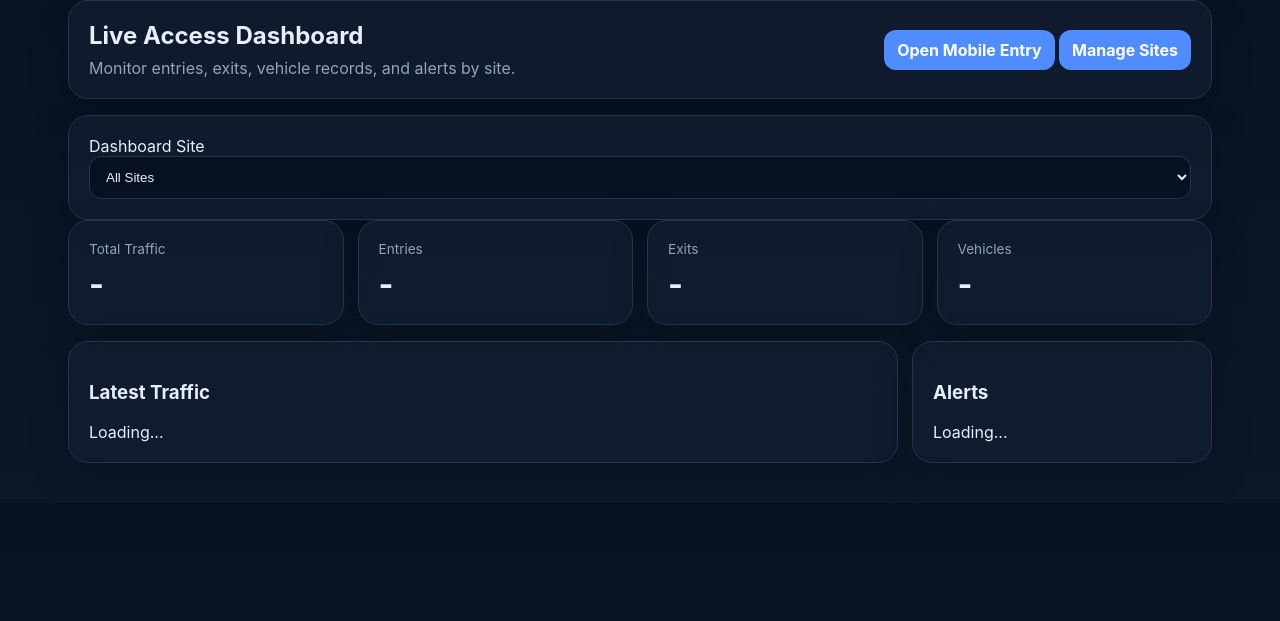
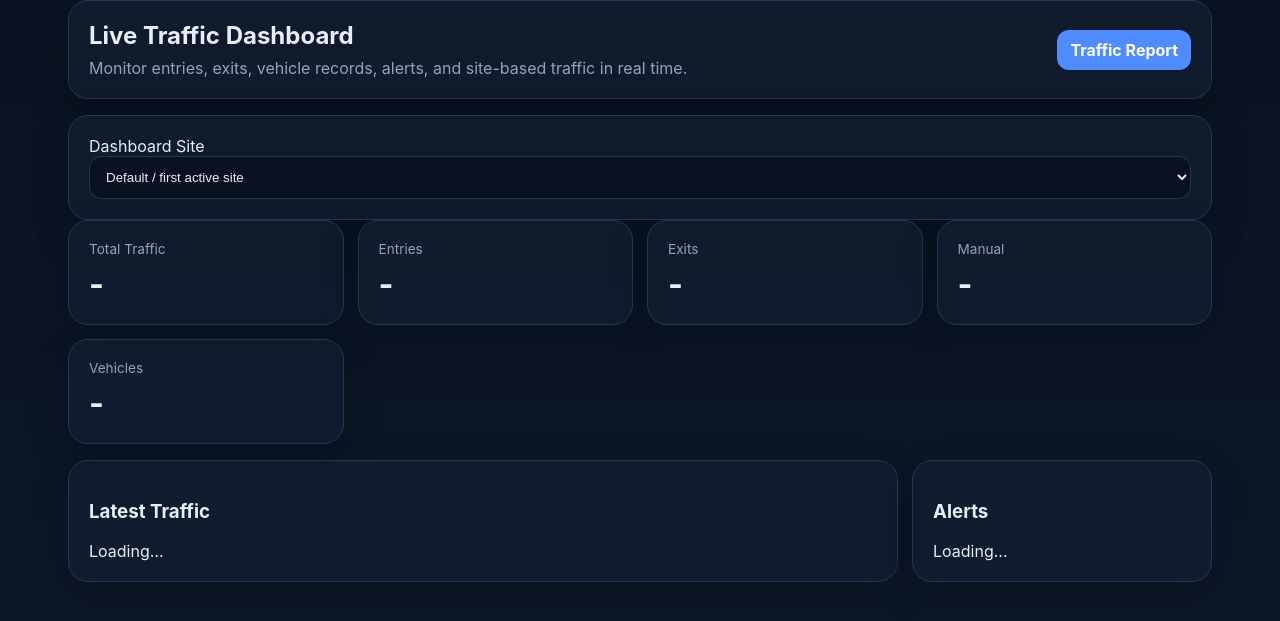
Before and after one commit to bahram-khakbaz/ai-license-plate-access-platform, a Python web app: template templates/index.html in a window 1280 px wide. Shown: the part 118-739 px from the top of the page. Run offline with Jinja, Linux system fonts and the light colour scheme; the template is opened without the code that fills it: most values are stand-ins (such as "Sample title", 1, 10 or a date in 2020).

Commit message:
Update live dashboard for role-aware operations

```diff
--- a/templates/index.html
+++ b/templates/index.html
@@ -2,19 +2,26 @@
 {% block content %}
 <section class="hero">
   <div>
-    <h2>Live Access Dashboard</h2>
-    <p>Monitor entries, exits, vehicle records, and alerts by site.</p>
+    <h2>Live Traffic Dashboard</h2>
+    <p>Monitor entries, exits, vehicle records, alerts, and site-based traffic in real time.</p>
   </div>
   <div class="actions">
-    <a class="button" href="/mobile-entry">Open Mobile Entry</a>
-    <a class="button secondary" href="/settings/sites">Manage Sites</a>
+    {% if auth_role in ['admin', 'security'] %}
+      <a class="button" href="/scan">Manual Plate Scan</a>
+      <a class="button secondary" href="/manual-entry">Manual Entry</a>
+      <a class="button secondary" href="/settings/sites">Manage Sites</a>
+    {% endif %}
+    {% if auth_role == 'admin' %}
+      <a class="button secondary" href="/mobile-entry">Mobile Entry</a>
+    {% endif %}
+    <a class="button secondary" href="/logs">Traffic Report</a>
   </div>
 </section>
 
 <section class="panel">
   <label>Dashboard Site</label>
   <select id="siteFilter">
-    <option value="">All Sites</option>
+    <option value="">Default / first active site</option>
     {% for s in sites %}<option value="{{ s.id }}">{{ s.name }}</option>{% endfor %}
   </select>
 </section>
@@ -23,6 +30,7 @@
   <div class="card"><span>Total Traffic</span><strong id="total">-</strong></div>
   <div class="card"><span>Entries</span><strong id="entries">-</strong></div>
   <div class="card"><span>Exits</span><strong id="exits">-</strong></div>
+  <div class="card"><span>Manual</span><strong id="manual">-</strong></div>
   <div class="card"><span>Vehicles</span><strong id="vehicles">-</strong></div>
 </section>
 
@@ -40,17 +48,19 @@
 <script>
 async function loadStats(){
   const siteId = document.getElementById('siteFilter').value;
-  const url = siteId ? `/api/dashboard-stats?site_id=${encodeURIComponent(siteId)}` : '/api/dashboard-stats';
-  const r = await fetch(url);
+  const url = siteId ? `/dx/api/live-data?site_id=${encodeURIComponent(siteId)}` : '/dx/api/live-data';
+  const r = await fetch(url, {cache: 'no-store'});
   const d = await r.json();
   document.getElementById('total').textContent = d.today.total || 0;
   document.getElementById('entries').textContent = d.today.entries || 0;
   document.getElementById('exits').textContent = d.today.exits || 0;
+  document.getElementById('manual').textContent = d.today.manual || 0;
   document.getElementById('vehicles').textContent = d.vehicles.total || 0;
-  document.getElementById('latest').innerHTML = (d.latest || []).map(x => `<div class="row"><b>${x.plate || '-'}</b><span>${x.site_name || '-'}</span><span>${x.gate_role || '-'}</span><span>${x.source || '-'}</span></div>`).join('') || 'No traffic yet';
+  document.getElementById('latest').innerHTML = (d.latest || []).map(x => `<div class="row"><b>${x.plate || '-'}</b><span>${x.site_name || '-'}</span><span>${x.gate_role || '-'}</span><span>${x.source || '-'}</span><span>${x.plate_color || 'unknown'}</span></div>`).join('') || 'No traffic yet';
   document.getElementById('alerts').innerHTML = (d.alerts || []).map(x => `<div class="alert"><b>${x.plate || '-'}</b><span>${x.site_name || '-'}</span><span>${x.status || 'unknown'}</span></div>`).join('') || 'No alerts';
 }
 document.getElementById('siteFilter').addEventListener('change', loadStats);
-loadStats(); setInterval(loadStats, 10000);
+loadStats();
+setInterval(loadStats, 10000);
 </script>
 {% endblock %}
```
